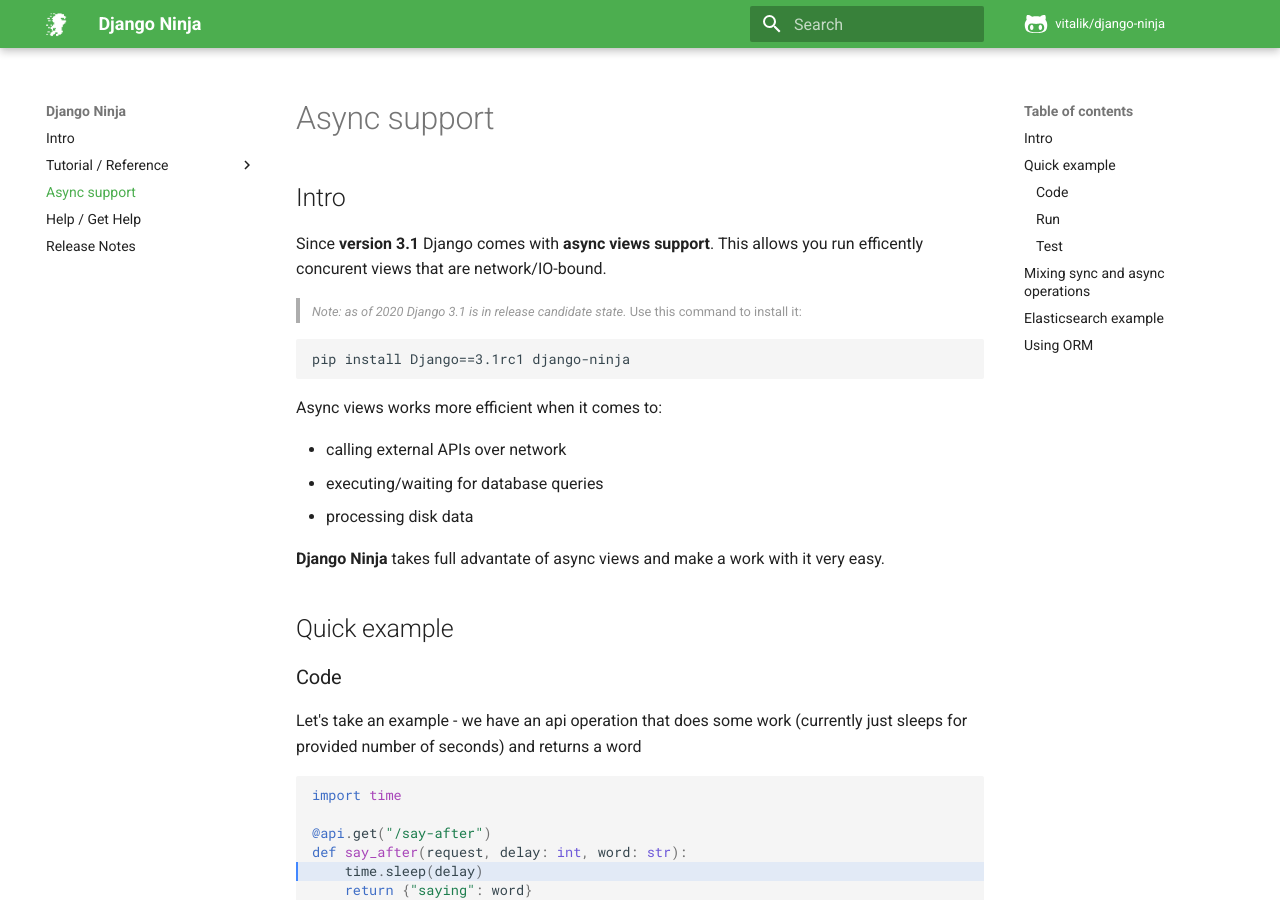
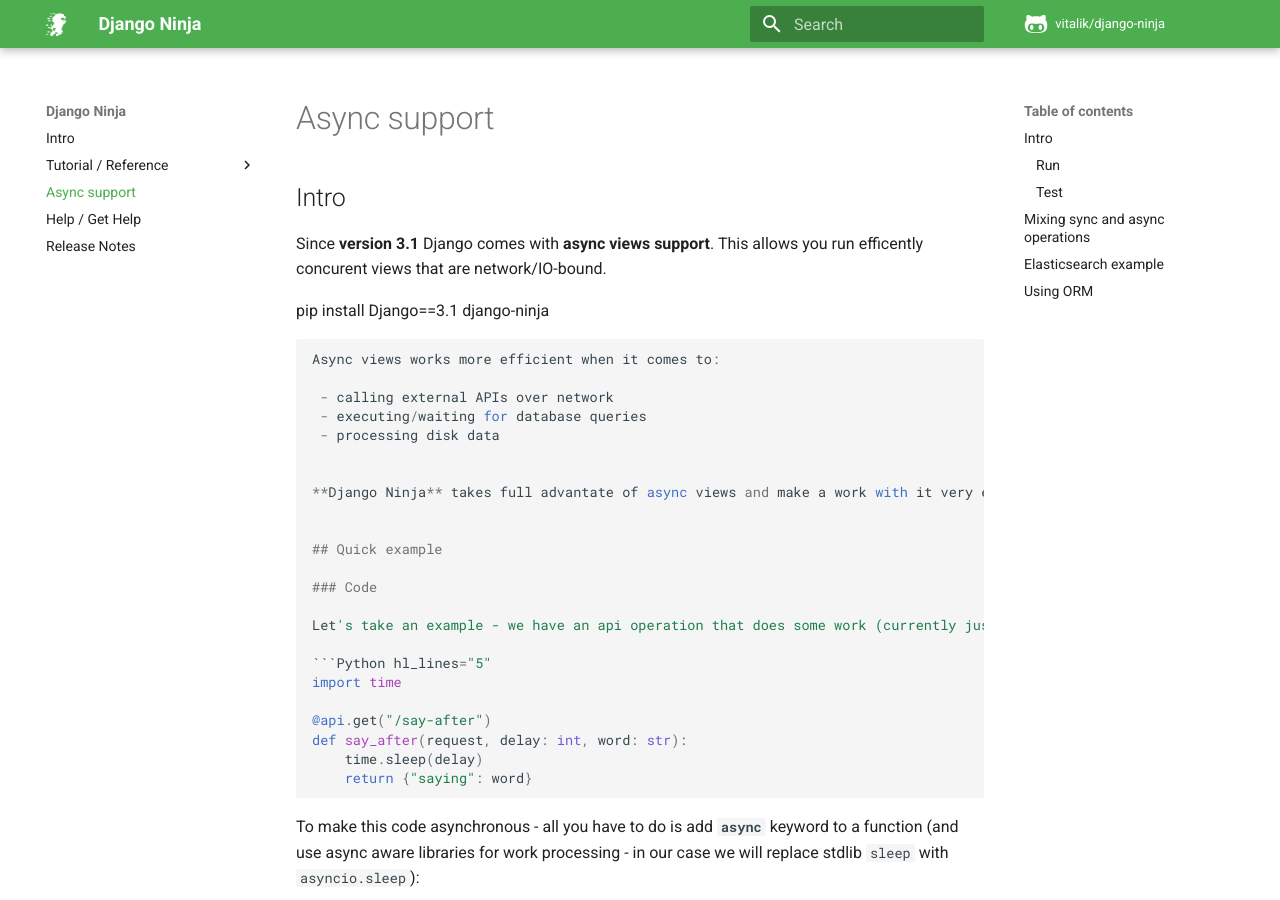
Before and after one commit to rainbow1016/django-master, an MkDocs documentation site: the page built from docs/docs/async-support.md, in a window 1280 px wide and 900 px high. Built offline with MkDocs 1.6.1 and Material for MkDocs 9.7.7, drawn with Linux system fonts in a browser that asks for light colours; comment, search, counter and statistics services are not loaded.

Commit message:
Django 3.1 release

````diff
--- a/docs/docs/async-support.md
+++ b/docs/docs/async-support.md
@@ -1,11 +1,8 @@
 ## Intro
 Since **version 3.1** Django comes with **async views support**. This allows you run efficently concurent views that are network/IO-bound.
 
-> <small>
-> *Note: as of 2020 Django 3.1 is in release candidate state.* Use this command to install it:
-> </small>
-```
-pip install Django==3.1rc1 django-ninja
+
+pip install Django==3.1 django-ninja
 ```
 
 Async views works more efficient when it comes to:
````
Also changed, not shown: 2 other files.
